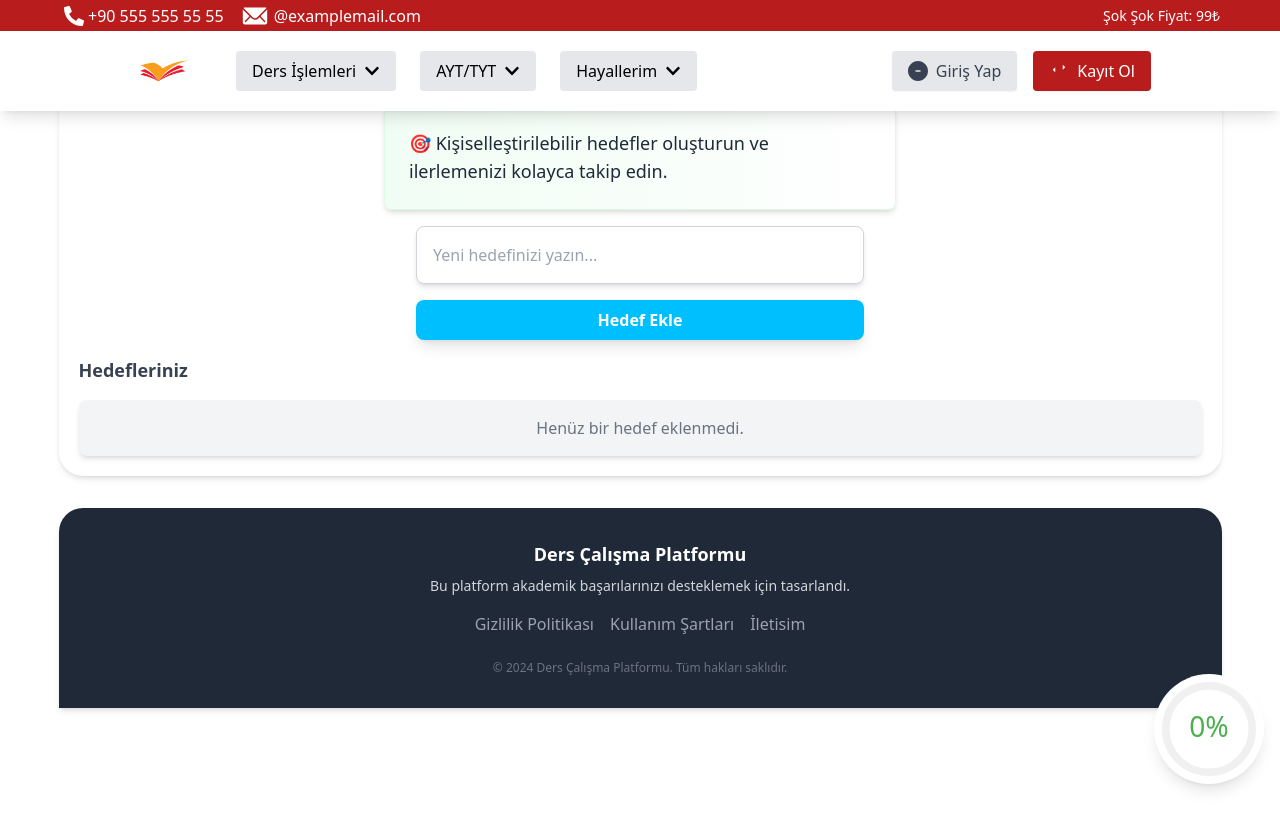
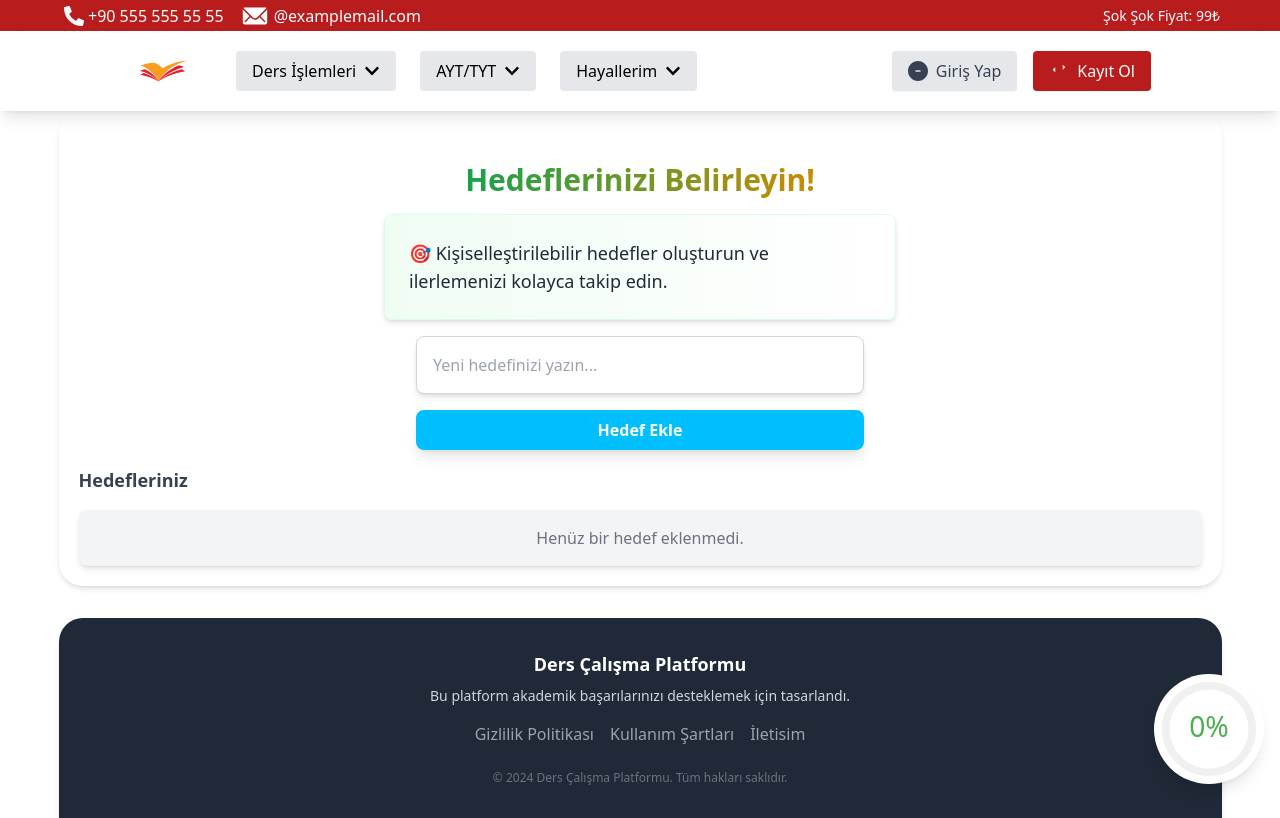
Before and after one commit to harundursunf/lessonWorking, a React (Vite) app in the folder ders-calisma-sitesi/: page /personal in a window 1280 px wide. Built offline with nearby package versions, Linux system fonts and the light colour scheme.

Commit message:
headers üst bilgi güncellendi

```diff
--- a/ders-calisma-sitesi/src/App.jsx
+++ b/ders-calisma-sitesi/src/App.jsx
@@ -20,6 +20,7 @@ import Notlarım from './pages/Hayallerim/Notlarım'; // Uni sayfası buraya imp
 import Netlerim from './pages/hayallerim/NetHesaplama'; // Uni sayfası buraya import edildi
 
 
+
 import './index.css';
 import Bilgiler from './pages/Bilgiler';
 
@@ -36,6 +37,7 @@ const App = () => {
             </MainLayout>
           }
         />
+
 
         <Route
           path="/pomodoro"
--- a/ders-calisma-sitesi/src/pages/Bilgiler.jsx
+++ b/ders-calisma-sitesi/src/pages/Bilgiler.jsx
@@ -41,7 +41,7 @@ const Bilgiler = () => {
     };
 
     return (
-        <div className="mt-[150px] bg-white p-5 rounded-3xl shadow-md w-full max-w-[1163px] flex flex-col items-center space-y-8 mt-8 mx-auto">
+        <div className="mt-[208px] bg-white p-5 rounded-3xl shadow-md w-full max-w-[1163px] flex flex-col items-center space-y-8 mt-8 mx-auto">
             <div className="w-full flex flex-col items-center space-y-4">
                 <h2 className="text-3xl font-extrabold text-center text-transparent bg-clip-text bg-gradient-to-r from-green-600 to-yellow-600">
                     Günün İlginç Bilgisi!
--- a/ders-calisma-sitesi/src/pages/GunlukSoz.jsx
+++ b/ders-calisma-sitesi/src/pages/GunlukSoz.jsx
@@ -41,7 +41,7 @@
         };
 
         return (
-            <div className="mt-[150px] bg-white p-5 rounded-3xl shadow-md w-full max-w-[1163px] flex flex-col items-center space-y-8 mt-8 mx-auto">
+            <div className="mt-[208px] bg-white p-5 rounded-3xl shadow-md w-full max-w-[1163px] flex flex-col items-center space-y-8 mt-8 mx-auto">
                 <div className="w-full flex flex-col items-center space-y-4">
                     <h2 className="text-3xl font-extrabold text-center text-transparent bg-clip-text bg-gradient-to-r from-green-600 to-yellow-600">
                         Günün Sözü!
--- a/ders-calisma-sitesi/src/pages/Personal.jsx
+++ b/ders-calisma-sitesi/src/pages/Personal.jsx
@@ -29,7 +29,7 @@ const Personal = () => {
     };
 
     return (
-        <div className="relative bg-white p-5 rounded-3xl shadow-md w-full max-w-[1163px] flex flex-col items-center space-y-8 mx-auto">
+        <div className=" mt-[110px] relative bg-white p-5 rounded-3xl shadow-md w-full max-w-[1163px] flex flex-col items-center space-y-8 mx-auto">
             {/* Sağ Alt Köşede Sabit İlerleme Çarkı */}
             <div className="fixed bottom-4 right-4 w-[110px] h-[110px] bg-white rounded-full shadow-lg p-2 z-50">
                 <CircularProgressbar
```
Also changed, not shown: ders-calisma-sitesi/src/components/Header.jsx (line endings or trailing spaces).
